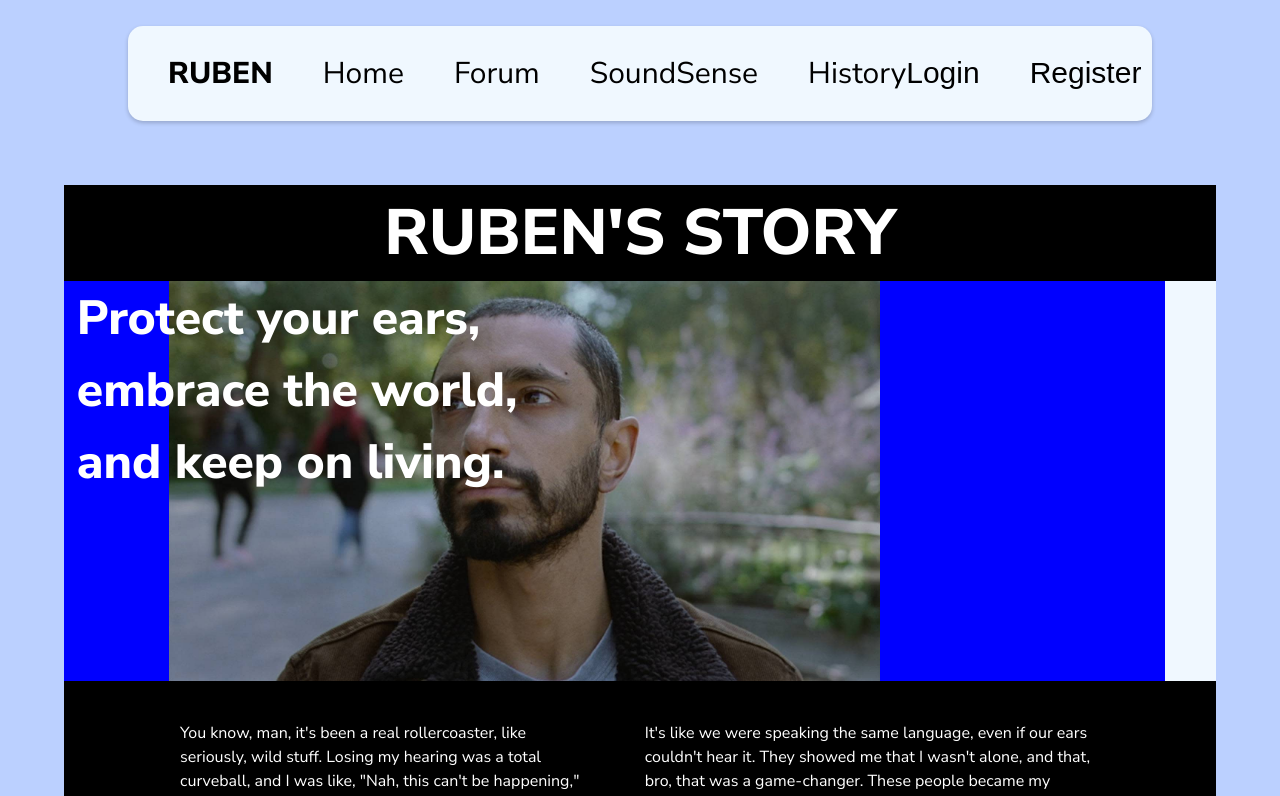
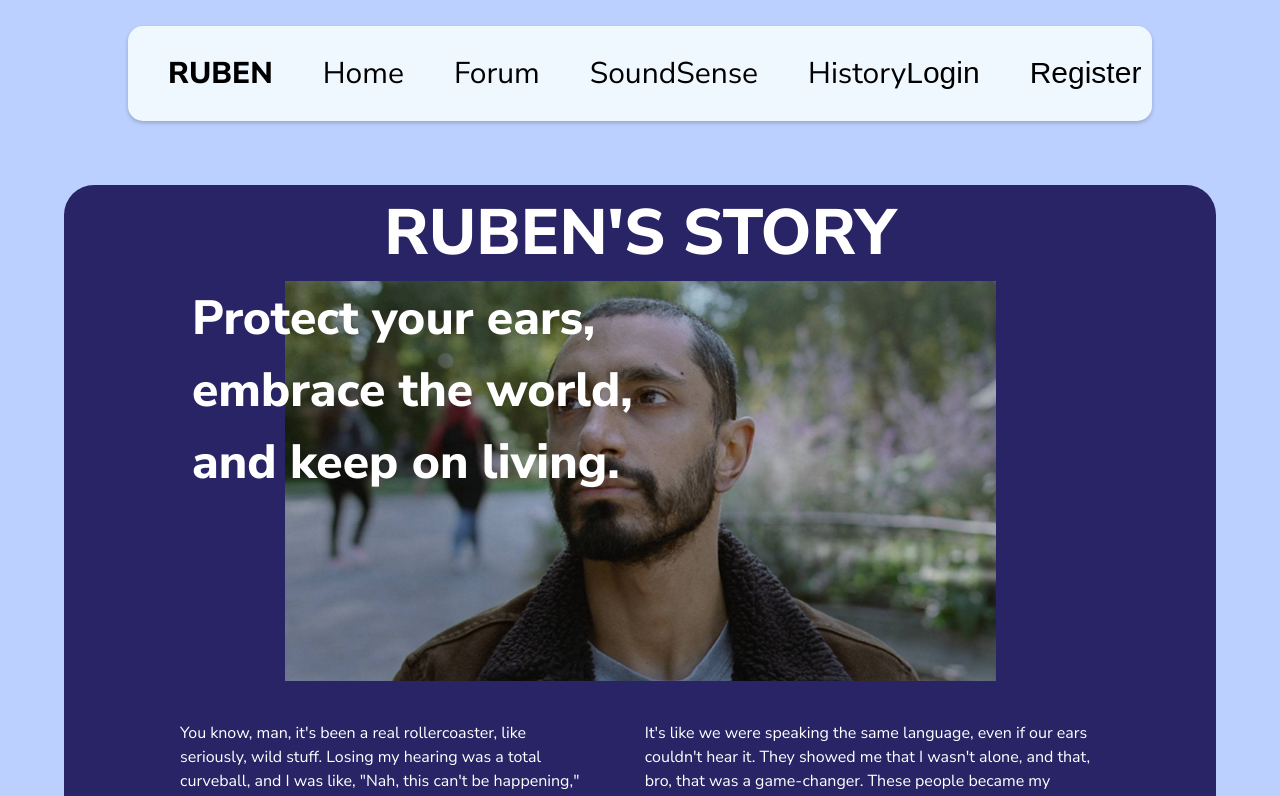
Before and after one commit to HearingHealthApp/Ruben, a React (Vite) app in the folder ear-health-project-ui/: page /history in a window 1280 px wide. Shown: the top 796 px of the page. Built offline with nearby package versions, Linux system fonts and the light colour scheme; a web font is replaced by a local one.

Commit message:
History css???

```diff
--- a/ear-health-project-ui/src/components/History/History.css
+++ b/ear-health-project-ui/src/components/History/History.css
@@ -5,7 +5,9 @@
   align-items: center;
   margin-top: 5%;
   overflow-x: hidden;
-  background-color: black;
+  /* background-color: black; */
+  background-color: rgb(40, 36, 102);
+  border-radius: 30px;
   margin: 5%;
 }
 
@@ -16,7 +18,7 @@
   background-size: contain;
   background-repeat: no-repeat;
   background-position: center;
-  background-color: blue;
+  /* background-color: blue; */
 }
 
 #child {
@@ -76,10 +78,10 @@
   color: white;
 }
 
-#hello {
+/* #hello {
   padding-right:20%;
   background-color: aliceblue;
-}
+} */
 
 #undertext.loaded {
   margin: 20px;
```
